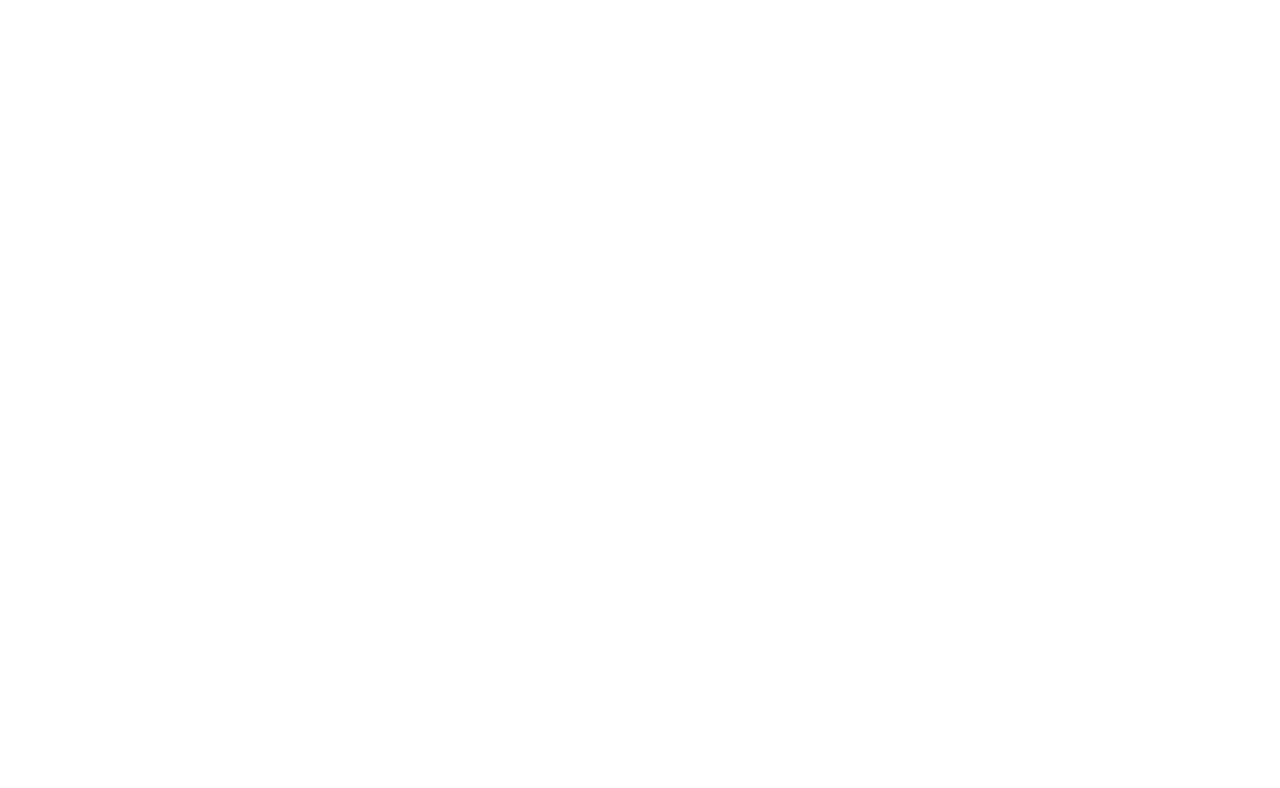
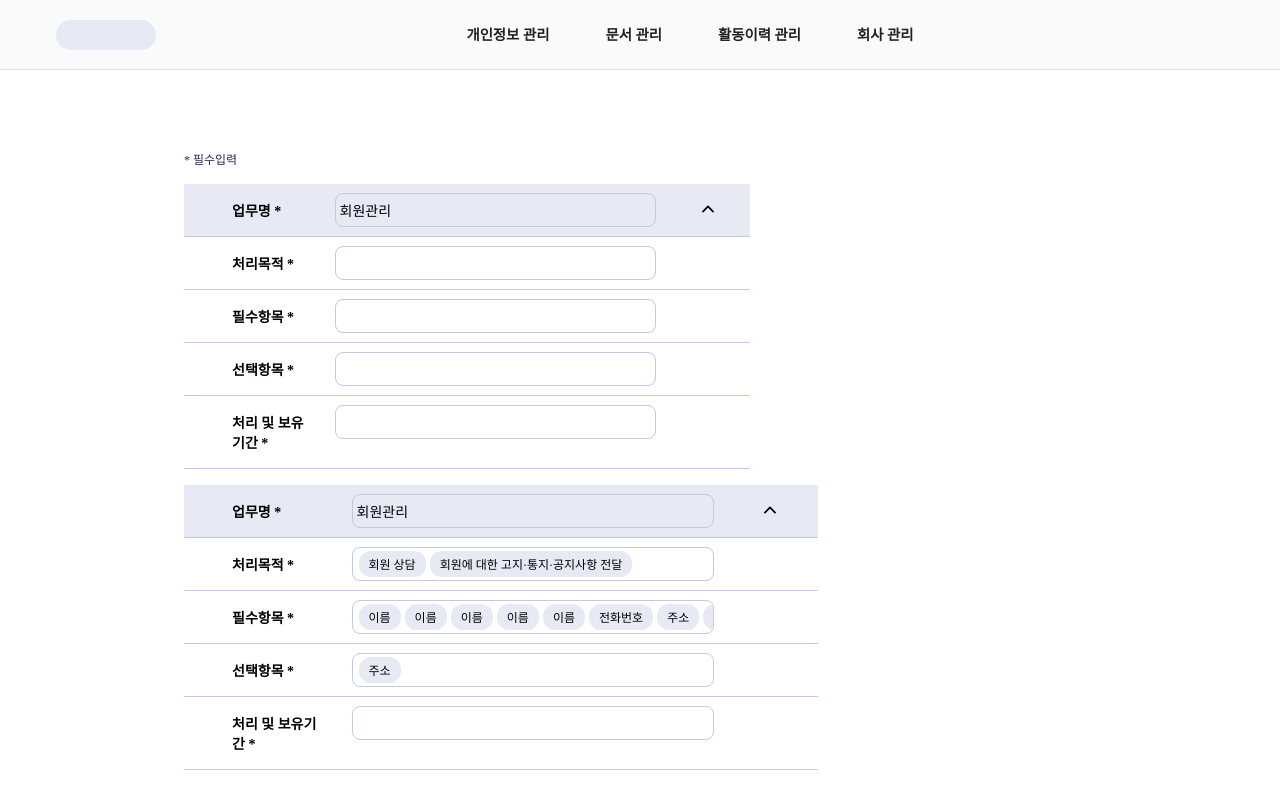
Before and after one commit to tovdata/dpot-front, a React (Create React App) app: page /pi/add in a window 1280 px wide. Before the commit this address had no page. Shown: the top 788 px of the page. Built offline with nearby package versions, Linux system fonts and the light colour scheme.

Commit message:
2022.03.15. - Clean source path (create common component directory) - Modify import path

```diff
--- a/src/components/PIITable.tsx
+++ b/src/components/PIITable.tsx
@@ -1,12 +1,12 @@
 import { useRecoilState } from 'recoil';
 // Components
-import { TableForm, TableFormHeader, TableHeader } from './Table';
+import { TableForm, TableFormHeader, TableHeader } from './common/Table';
 // State
 import { updateAITableItemVisibleSelector } from '../models/State_h';
 // Styled
-import { StyledTable } from './Table';
+import { StyledTable } from './common/Table';
 // Type
-import { AIContentData, AIItem, BasicItem, PIIContentData, PIIItem, TableDataProps, TableHeaderData } from '../models/Type';
+import { AIContentData, AIItem, BasicItem, PIIContentData, PIIItem, TableDataProps } from '../models/Type';
 
 /**
  * Check an item type for pii
--- a/src/components/Header.tsx
+++ b/src/components/common/Header.tsx
@@ -1,26 +1,18 @@
 import styled from 'styled-components';
 // Color
-import { GRAYSCALE300, GRAYSCALE_D } from '../static/Color';
+import { GRAYSCALE300, GRAYSCALE_D } from '../../static/Color';
 // Font
-import { FS_HXXXXS, LH_HXXXXS } from '../static/Font';
+import { FS_HXXXXS, LH_HXXXXS } from '../../static/Font';
 // Type
-import { BasicElement } from '../models/Type';
-
+import { BasicElement } from '../../models/Type';
 // Menu Item (type)
 type MenuItem = {
   name: string;
   link: string;
 }
-// Menu Item (data)
-const menuItems: MenuItem[] = [
-  { name: '개인정보 관리', link: '/' },
-  { name: '문서 관리', link: '/' },
-  { name: '활동이력 관리', link: '/' },
-  { name: '회사 관리', link: '/' }
-]
 
 // Create a styled element (HeaderNav)
-const HeaderNav = styled.div<BasicElement>`
+const StyledNav = styled.div<BasicElement>`
   align-items: center;
   background-color: #F8FAFC;
   border-bottom: 1px solid ${GRAYSCALE300};
@@ -35,7 +27,7 @@
   z-index: 10;
 `;
 // Create a styled element (Logo)
-const Logo = styled.a<BasicElement>`
+const StyledLogo = styled.a<BasicElement>`
   background-color: #E7E9F5;
   border-radius: 20px;
   cursor: pointer;
@@ -43,21 +35,21 @@
   width: 100px;
 `;
 // Create a styled element (HeaderOptionForm)
-const HeaderOptionForm = styled.div<BasicElement>`
+const StyledTools = styled.div<BasicElement>`
   align-items: center;
   display: flex;
   justify-content: end;
   position: relative;
 `;
 // Create a styled element (HeaderMenu)
-const HeaderMenu = styled.div<BasicElement>`
+const StyledMenu = styled.div<BasicElement>`
   align-items: center;
   display: flex;
   justify-content: center;
   position: relative;
 `;
 // Create a styled element (HeaderMenuItem)
-const HeaderMenuItem = styled.a<BasicElement>`
+const StyledMenuItem = styled.a<BasicElement>`
   color: ${GRAYSCALE_D};
   cursor: pointer;
   font-size: ${FS_HXXXXS};
@@ -70,16 +62,28 @@
   }
 `;
 
+/**
+ * Create an element (for header)
+ * @returns created element
+ */
 const Header = (): JSX.Element => {
+  // Menu Item (data)
+  const menuItems: MenuItem[] = [
+    { name: '개인정보 관리', link: '/pi/view' },
+    { name: '문서 관리', link: '/' },
+    { name: '활동이력 관리', link: '/' },
+    { name: '회사 관리', link: '/' }
+  ]
+
   // Create the element for menu items
-  const items: JSX.Element[] = menuItems.map((item: MenuItem, index: number): JSX.Element => <HeaderMenuItem href={item.link} key={index}>{item.name}</HeaderMenuItem>)
+  const items: JSX.Element[] = menuItems.map((item: MenuItem, index: number): JSX.Element => <StyledMenuItem href={item.link} key={index}>{item.name}</StyledMenuItem>)
   // Return an element
   return (
-    <HeaderNav>
-      <Logo></Logo>
-      <HeaderMenu>{items}</HeaderMenu>
-      <HeaderOptionForm></HeaderOptionForm>
-    </HeaderNav>
+    <StyledNav>
+      <StyledLogo></StyledLogo>
+      <StyledMenu>{items}</StyledMenu>
+      <StyledTools></StyledTools>
+    </StyledNav>
   )
 }
 
--- a/src/views/IndexPage.tsx
+++ b/src/views/IndexPage.tsx
@@ -8,8 +8,8 @@
   return (
     <BrowserRouter>
       <Routes>
-        <Route path='/pii/add' element={<PIIAddPage />}></Route>
-        <Route path='/pii/view' element={<PIIPage />}></Route>
+        <Route path='/pi/add' element={<PIIAddPage />}></Route>
+        <Route path='/pi/view' element={<PIIPage />}></Route>
       </Routes>
     </BrowserRouter>
   )
--- a/src/views/PIIAddPage.tsx
+++ b/src/views/PIIAddPage.tsx
@@ -1,6 +1,6 @@
 import styled, { createGlobalStyle } from "styled-components";
-import Container from "../components/Container";
-import Header from "../components/Header";
+import Container from "../components/common/Container";
+import Header from "../components/common/Header";
 import PIIAddTable from "../components/PIIAddTable";
 import { PIIObject } from "../models/Type2";
 
@@ -49,7 +49,6 @@
       <GlobalStyle />
       <Header />
       <Container>
-        <>
         <TableScription>* 필수입력</TableScription>
         <Width60>
           <PIIAddTable information={initInformation} />
@@ -57,7 +56,6 @@
         <Width60>
           <PIIAddTable information={information} />
         </Width60>
-        </>
       </Container>
     </>
   )
--- a/src/views/PIIPage.tsx
+++ b/src/views/PIIPage.tsx
@@ -1,7 +1,7 @@
 import { createGlobalStyle } from 'styled-components';
 // Components
-import Container from '../components/Container';
-import Header from '../components/Header';
+import Container from '../components/common/Container';
+import Header from '../components/common/Header';
 import PIITable from '../components/PIITable';
 // Type
 import { TableData } from '../models/Type';
```
Also changed, not shown: src/components/common/Container.tsx (renamed from src/components/Container.tsx, +6 -2 lines), src/components/common/Table.tsx (renamed from src/components/Table.tsx, +19 -8 lines). Lines whose indentation alone changed are shown as unchanged.
